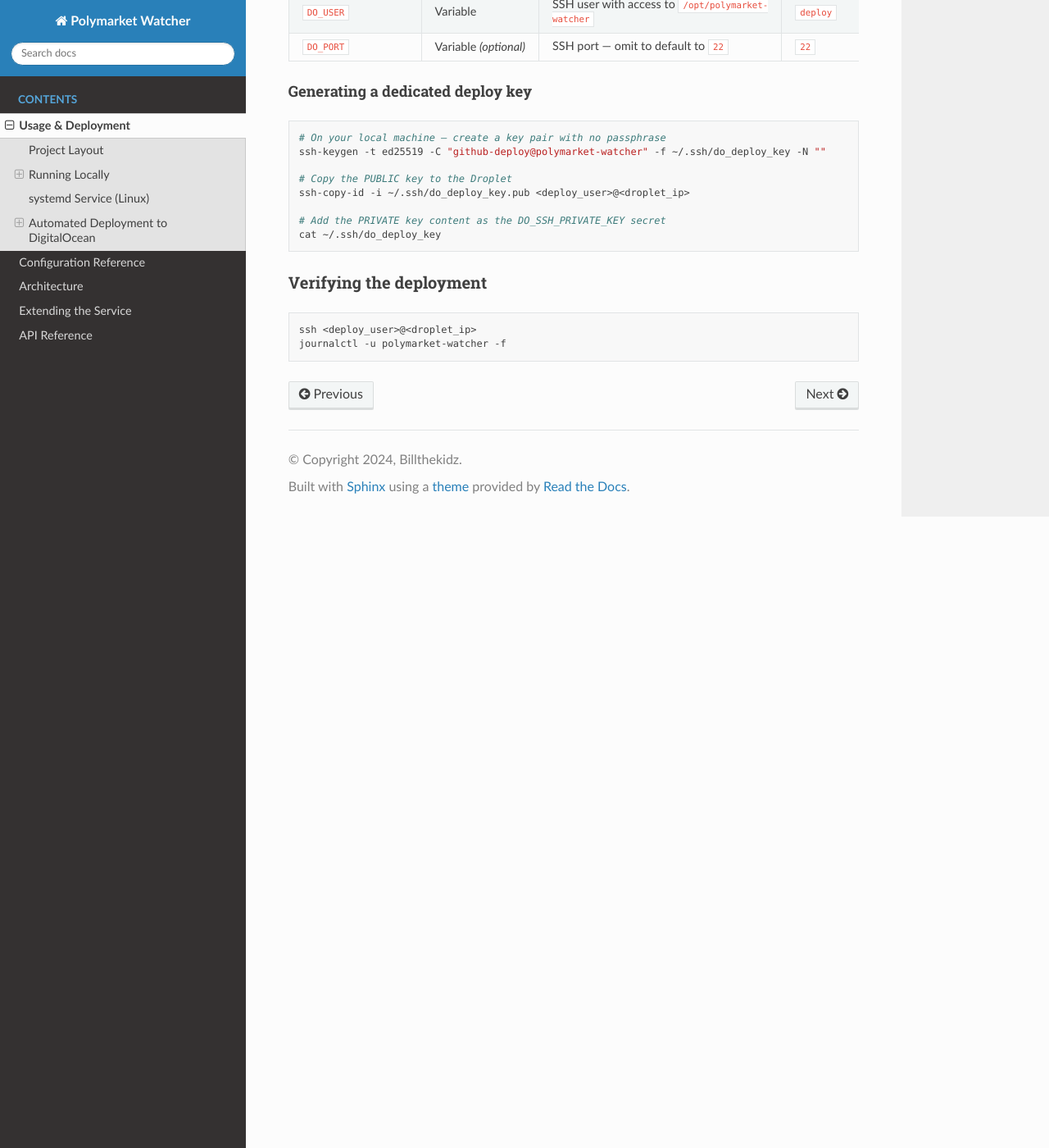
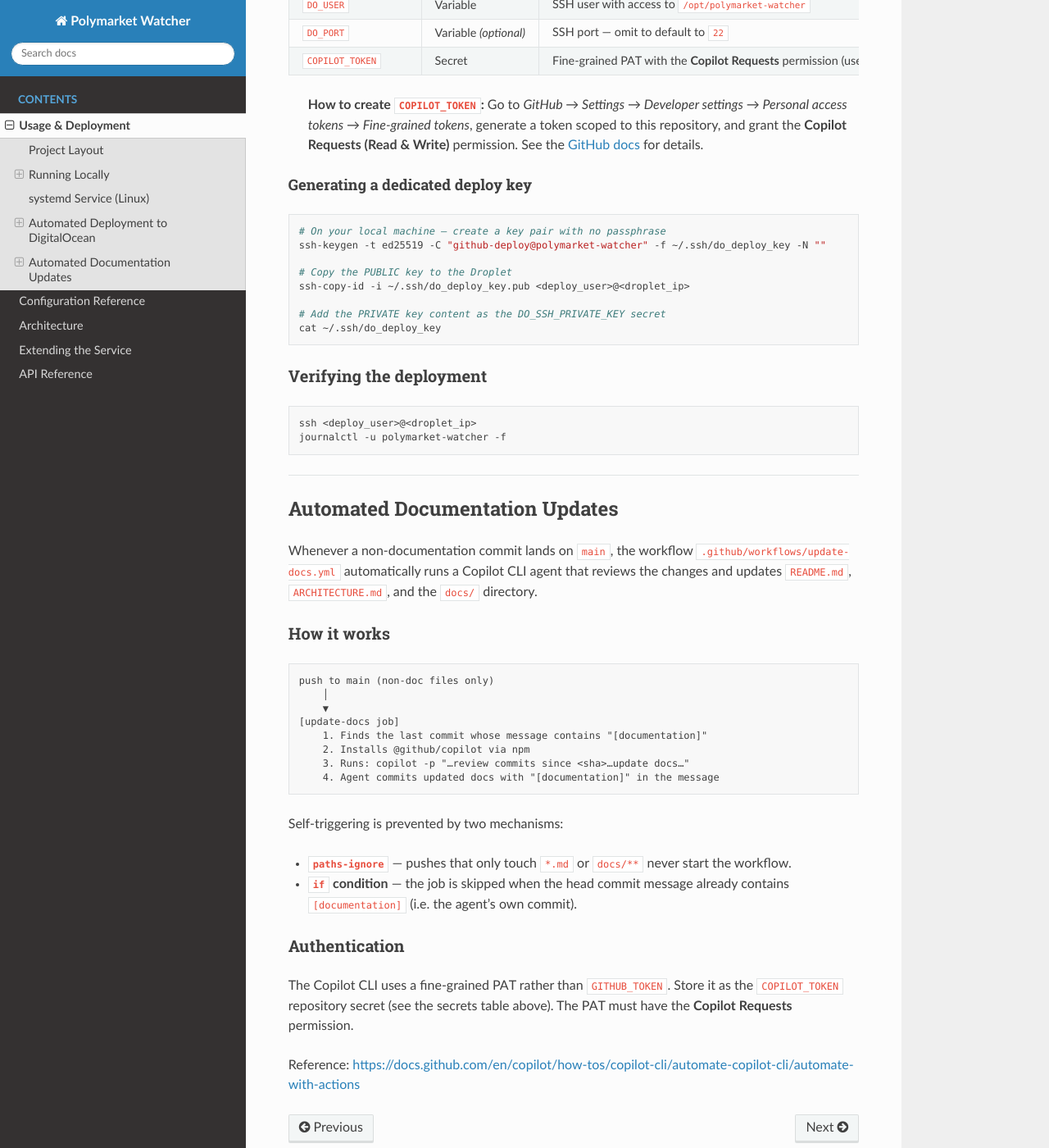
Before and after one commit to Billthekidz/symmetrical-carnival, a Sphinx documentation site: the page built from docs/usage.md, in a window 1280 px wide and 1400 px high, scrolled down 2825 px. Shown: the whole window at 82% size. Built offline with Sphinx 7.4.7 and the Read the Docs theme 3.1.0, drawn with Linux system fonts in a browser that asks for light colours; some of the changed text lies outside the part shown.

Commit message:
[documentation] Document update-docs workflow and COPILOT_TOKEN secret
- Add 'Automated Documentation Updates' section to docs/usage.md explaining
  how the update-docs.yml workflow operates (Copilot CLI npm package,
  programmatic mode, self-triggering prevention).
- Add COPILOT_TOKEN to the secrets/variables table with instructions for
  creating a fine-grained PAT with the Copilot Requests permission.

Co-authored-by: Copilot <223556219+Copilot@users.noreply.github.com>

````diff
--- a/docs/usage.md
+++ b/docs/usage.md
@@ -143,6 +143,9 @@ Go to **Settings → Secrets and variables → Actions** and add:
 | `DO_HOST` | Variable | Droplet IP address or hostname | `198.51.100.10` |
 | `DO_USER` | Variable | SSH user with access to `/opt/polymarket-watcher` | `deploy` |
 | `DO_PORT` | Variable *(optional)* | SSH port — omit to default to `22` | `22` |
+| `COPILOT_TOKEN` | Secret | Fine-grained PAT with the **Copilot Requests** permission (used by the documentation-update workflow) | `github_pat_…` |
+
+> **How to create `COPILOT_TOKEN`:** Go to *GitHub → Settings → Developer settings → Personal access tokens → Fine-grained tokens*, generate a token scoped to this repository, and grant the **Copilot Requests (Read & Write)** permission.  See the [GitHub docs](https://docs.github.com/en/copilot/how-tos/copilot-cli/automate-copilot-cli/automate-with-actions) for details.
 
 #### Generating a dedicated deploy key
 
@@ -163,3 +166,39 @@ cat ~/.ssh/do_deploy_key
 ssh <deploy_user>@<droplet_ip>
 journalctl -u polymarket-watcher -f
 ```
+
+---
+
+## Automated Documentation Updates
+
+Whenever a non-documentation commit lands on `main`, the workflow
+`.github/workflows/update-docs.yml` automatically runs a Copilot CLI agent that
+reviews the changes and updates `README.md`, `ARCHITECTURE.md`, and the `docs/`
+directory.
+
+### How it works
+
+```
+push to main (non-doc files only)
+    │
+    ▼
+[update-docs job]
+    1. Finds the last commit whose message contains "[documentation]"
+    2. Installs @github/copilot via npm
+    3. Runs: copilot -p "…review commits since <sha>…update docs…"
+    4. Agent commits updated docs with "[documentation]" in the message
+```
+
+Self-triggering is prevented by two mechanisms:
+- **`paths-ignore`** — pushes that only touch `*.md` or `docs/**` never start
+  the workflow.
+- **`if` condition** — the job is skipped when the head commit message already
+  contains `[documentation]` (i.e. the agent's own commit).
+
+### Authentication
+
+The Copilot CLI uses a fine-grained PAT rather than `GITHUB_TOKEN`.  Store it
+as the `COPILOT_TOKEN` repository secret (see the secrets table above).  The
+PAT must have the **Copilot Requests** permission.
+
+Reference: <https://docs.github.com/en/copilot/how-tos/copilot-cli/automate-copilot-cli/automate-with-actions>
````
